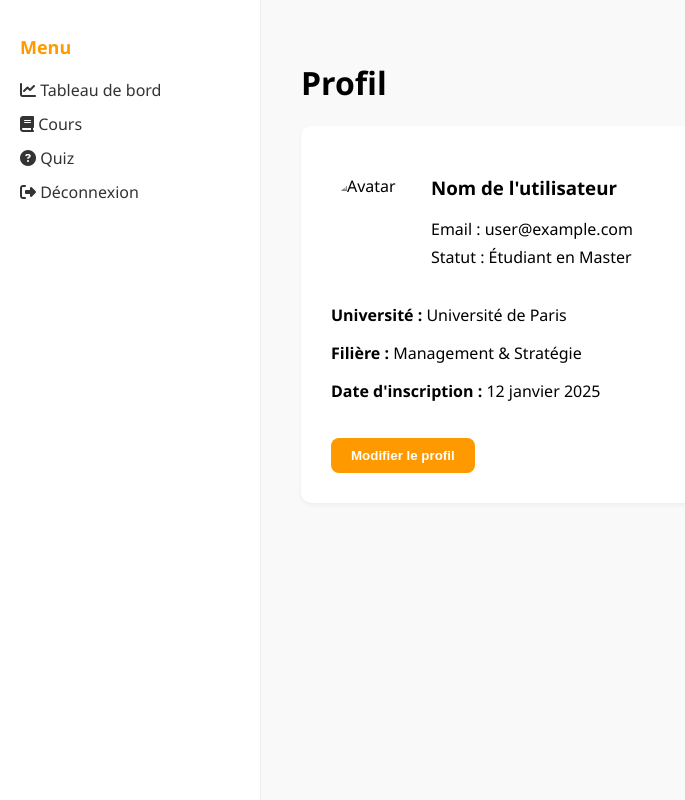
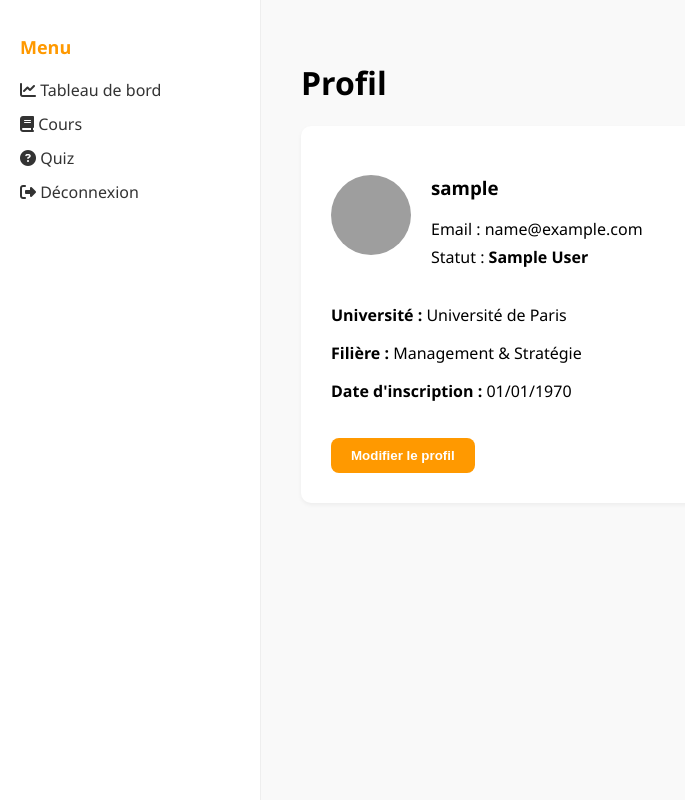
Before and after one commit to Jul1111/E-LearningProjectM1SIC, a PHP site: page /profil in a window 1280 px wide. Shown: the whole page, without its empty margins (0-685 px from the left). Run offline with PHP 8.4, Linux system fonts and the light colour scheme; the visitor is signed in with stand-in values (Sample User, id 1); some libraries are stand-ins or nearby versions; grey boxes are pictures that could not be loaded.

Commit message:
Ajout des informations utilisateurs dans le dashboard + Placeholder d'un avatar

```diff
--- a/app/controllers/LoginController.php
+++ b/app/controllers/LoginController.php
@@ -2,6 +2,7 @@
 namespace App\controllers;
 use App\models\UserAccess;
 use App\models\User;
+use App\models\RolesAccess;
 
 class LoginController {
     # Variable(s)
@@ -49,11 +50,16 @@ class LoginController {
             header("Location: /login");
             return;
         }
+
+        // Remove session if exists
+        if (session_status() === PHP_SESSION_ACTIVE) { session_destroy(); }
+
         // Authentifier l'utilisateur
         session_start();
         $_SESSION['user_id'] = $user->getId();
         $_SESSION['username'] = $user->getUsername();
         $_SESSION['email'] = $user->getEmail();
+        $_SESSION['role'] = RolesAccess::getRoleByID($user->getRole()->getRoleId())->getName();
         $_SESSION['created_at'] = $user->getCreatedAt();
         $_SESSION['is_logged_in'] = true;
         // Rediriger vers la page d'accueil ou tableau de bord
--- a/app/models/Database.php
+++ b/app/models/Database.php
@@ -66,6 +66,7 @@ class Database {
     public static function rawQuery(string $sql): false|\PDOStatement {
         return self::connect()->query($sql);
     }
+
     /**
      * Retourne l'ID de la dernière insertion
      */
--- a/app/models/User.php
+++ b/app/models/User.php
@@ -25,4 +25,5 @@ class User {
     public function getEmail() : string { return $this->email; }
     public function getPasswordHash() : string { return $this->password_hash; }
     public function getCreatedAt() : string { return $this->created_at; }
+    public function getRole() : ?UserRoles { return UserRolesAccess::getByUserID($this->id); }
 }
--- a/app/views/dashboard/dashboard.php
+++ b/app/views/dashboard/dashboard.php
@@ -85,8 +85,8 @@
       <div class="top-bar">
         <h1>Tableau de bord</h1>
         <div class="profile">
-          <img src="https://via.placeholder.com/40" alt="Profil">
-          <span>Nom de l'utilisateur</span>
+          <img src="https://st3.depositphotos.com/6672868/13701/v/450/depositphotos_137014128-stock-illustration-user-profile-icon.jpg" alt="Profil">
+          <span><?= $_SESSION['username'] ?></span>
         </div>
       </div>
       <div class="courses">
--- a/app/views/profil/profil.php
+++ b/app/views/profil/profil.php
@@ -85,16 +85,16 @@
       <h1>Profil</h1>
       <div class="profile-container">
         <div class="profile-header">
-          <img src="https://via.placeholder.com/80" alt="Avatar">
+          <img src="https://st3.depositphotos.com/6672868/13701/v/450/depositphotos_137014128-stock-illustration-user-profile-icon.jpg" alt="Avatar">
           <div class="profile-info">
-            <h3>Nom de l'utilisateur</h3>
-            <p>Email : user@example.com</p>
-            <p>Statut : Étudiant en Master</p>
+            <h3><?= $_SESSION['username']; ?></h3>
+            <p>Email : <?= $_SESSION['email']; ?></p>
+            <p>Statut : <b><?= isset($_SESSION['role']) ? $_SESSION['role'] : '{{ user_role }}'; ?></b></p>
           </div>
         </div>
         <p><strong>Université :</strong> Université de Paris</p>
         <p><strong>Filière :</strong> Management & Stratégie</p>
-        <p><strong>Date d'inscription :</strong> 12 janvier 2025</p>
+        <p><strong>Date d'inscription :</strong> <?= date('d/m/Y', strtotime($_SESSION['created_at'])); ?></p>
         <button class="edit-button">Modifier le profil</button>
       </div>
     </div>
```
Also changed, not shown: app/models/RolesAccess.php (+12 -0 lines), app/models/UserRolesAccess.php (+12 -0 lines).
